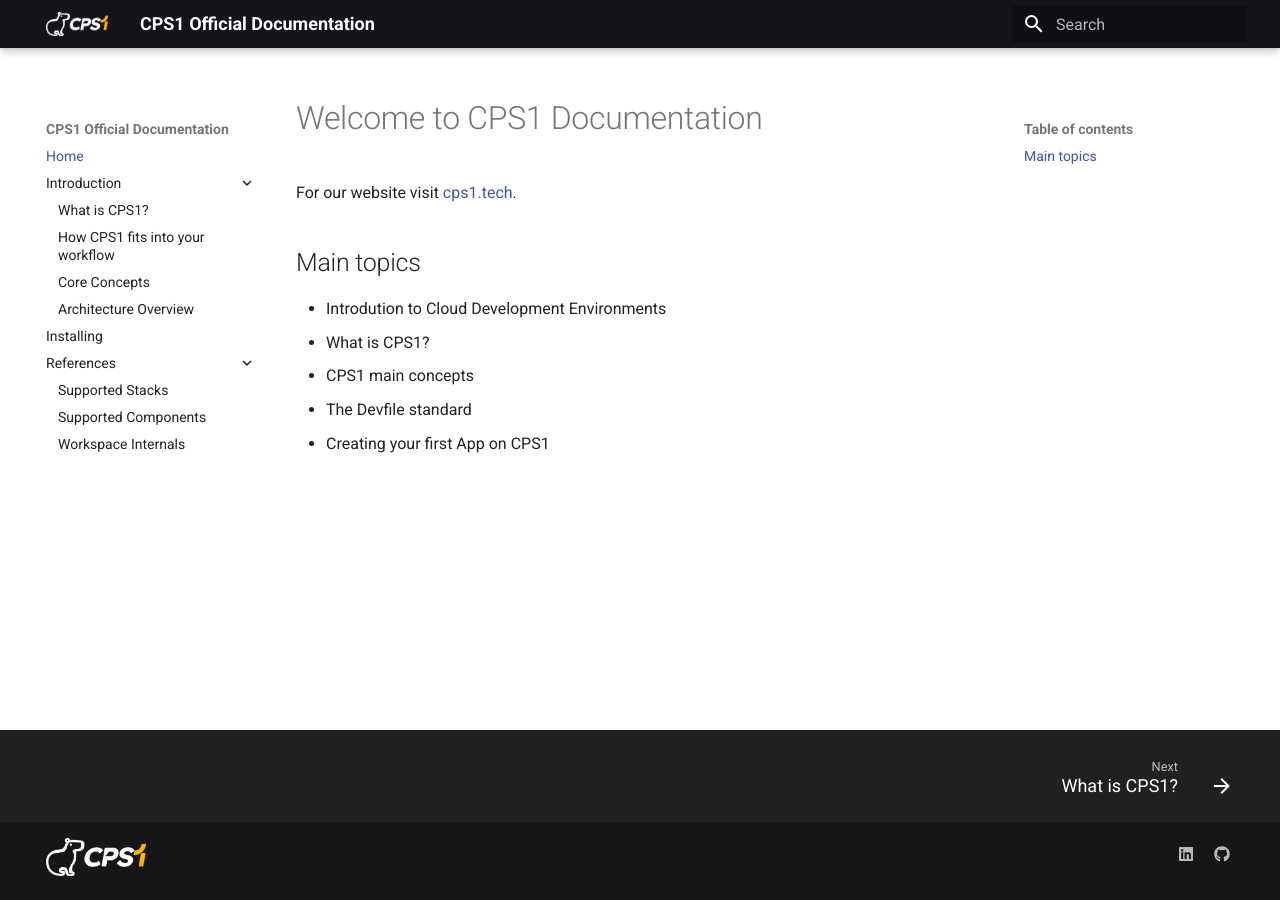
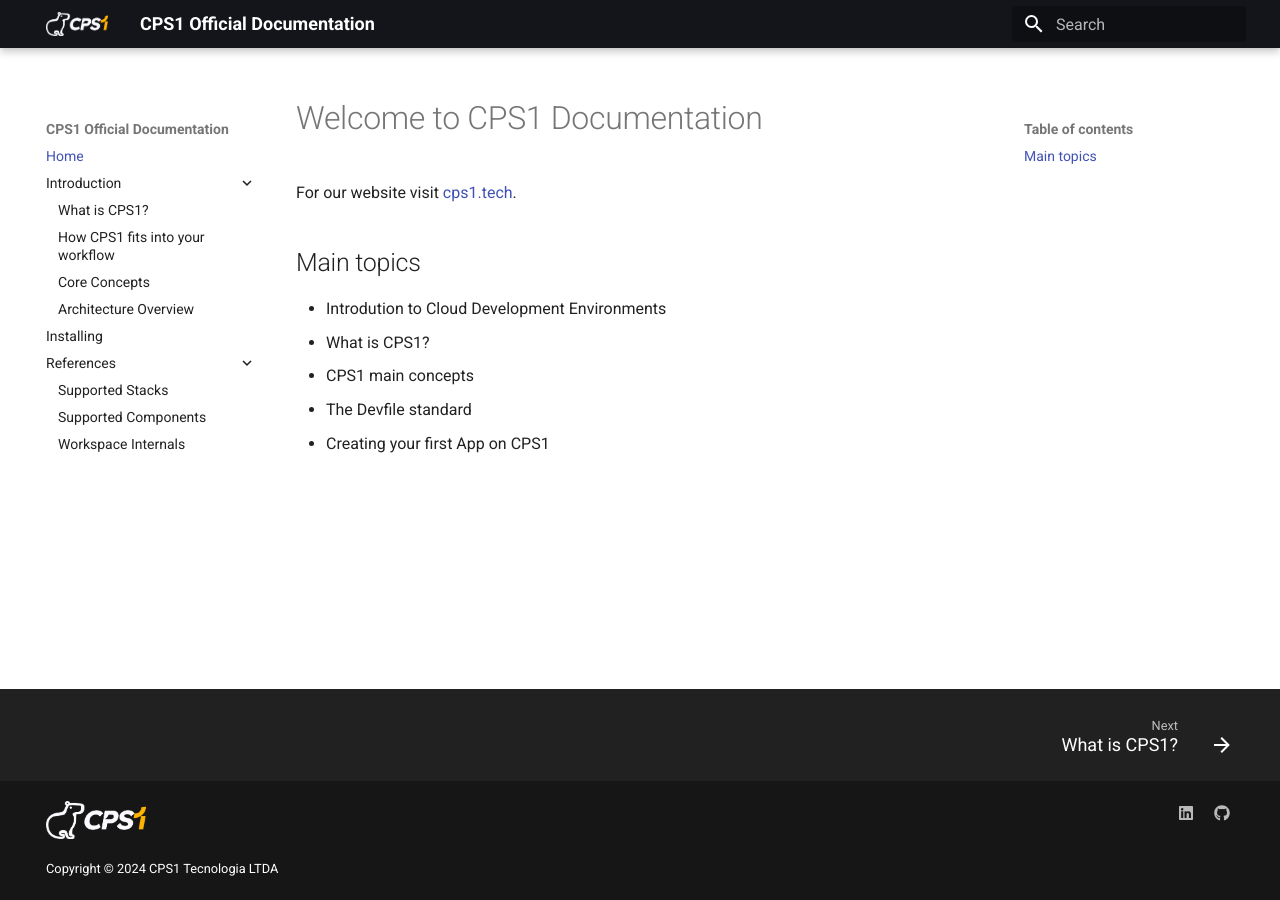
Before and after one commit to cps-1/docs, an MkDocs documentation site: the page built from docs/index.md, in a window 1280 px wide. Built offline with MkDocs 1.6.1 and Material for MkDocs 9.7.7, drawn with Linux system fonts in a browser that asks for light colours.

Commit message:
feat: add copyright in the footer

```diff
--- a/overrides/partials/copyright.html
+++ b/overrides/partials/copyright.html
@@ -1,5 +1,6 @@
 <div class="footer-copyright">
   <a href="https://www.cps1.tech/" target="_blank">
-    <img src="../assets/images/cps1-logo.png" alt="CPS1 logo" height="50" width="100">
+    <img src="../assets/images/cps1-logo.png" alt="CPS1 logo" height="38" width="100">
   </a>
+  <p>{{ config.copyright }}</p>
 </div>
--- a/overrides/stylesheets/extra.css
+++ b/overrides/stylesheets/extra.css
@@ -3,5 +3,7 @@
 }
 
 .footer-copyright {
-  margin: 0.6rem;
+  padding-top: 0.6rem;
+  margin: 0.2rem 0.6rem;
+  font-size: 0.64rem;
 }
```
Also changed, not shown: mkdocs.yml (line endings or trailing spaces).
